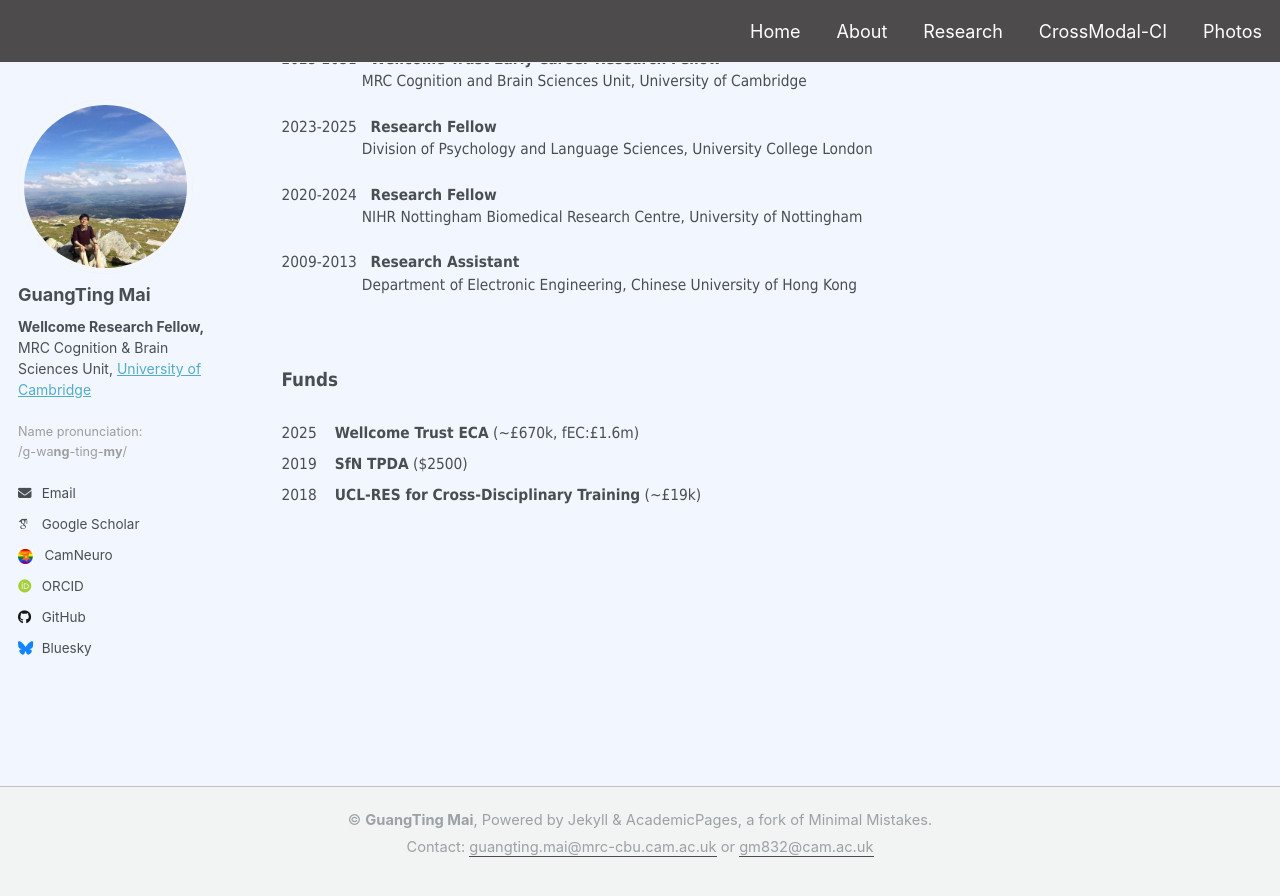
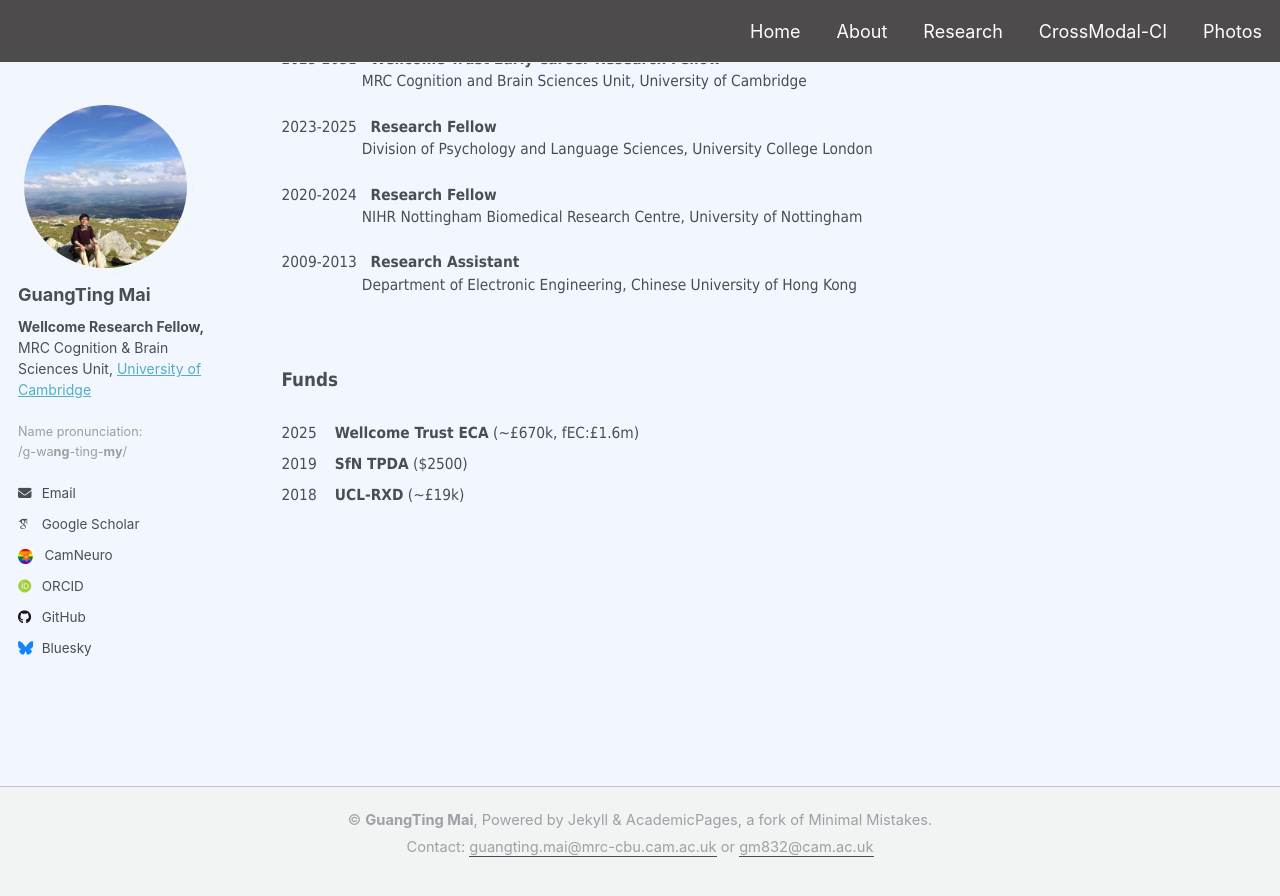
Before and after one commit to guangtingmai/guangtingmai.github.io, a Jekyll site: the page built from _pages/about.html, in a window 1280 px wide and 900 px high, scrolled down 896 px. Shown: the top 896 px of the window. Built offline with Jekyll 4.4.1, drawn with Linux system fonts in a browser that asks for light colours; some web fonts are replaced.

Commit message:
Update about.html

```diff
--- a/_pages/about.html
+++ b/_pages/about.html
@@ -56,5 +56,5 @@ author_profile: true
 <p>
   <span style="font-size: 11.5pt;font-family: Tahoma;line-height: 2;display: block;">2025 &emsp;<strong>Wellcome Trust ECA</strong> (~£670k, fEC:£1.6m)</span>
   <span style="font-size: 11.5pt;font-family: Tahoma;line-height: 2;display: block;">2019 &emsp;<strong>SfN TPDA</strong> ($2500)</span>
-  <span style="font-size: 11.5pt;font-family: Tahoma;line-height: 2;display: block;">2018 &emsp;<strong>UCL-RES for Cross-Disciplinary Training</strong> (~£19k)</span>
+  <span style="font-size: 11.5pt;font-family: Tahoma;line-height: 2;display: block;">2018 &emsp;<strong>UCL-RXD</strong> (~£19k)</span>
 </p>
```
